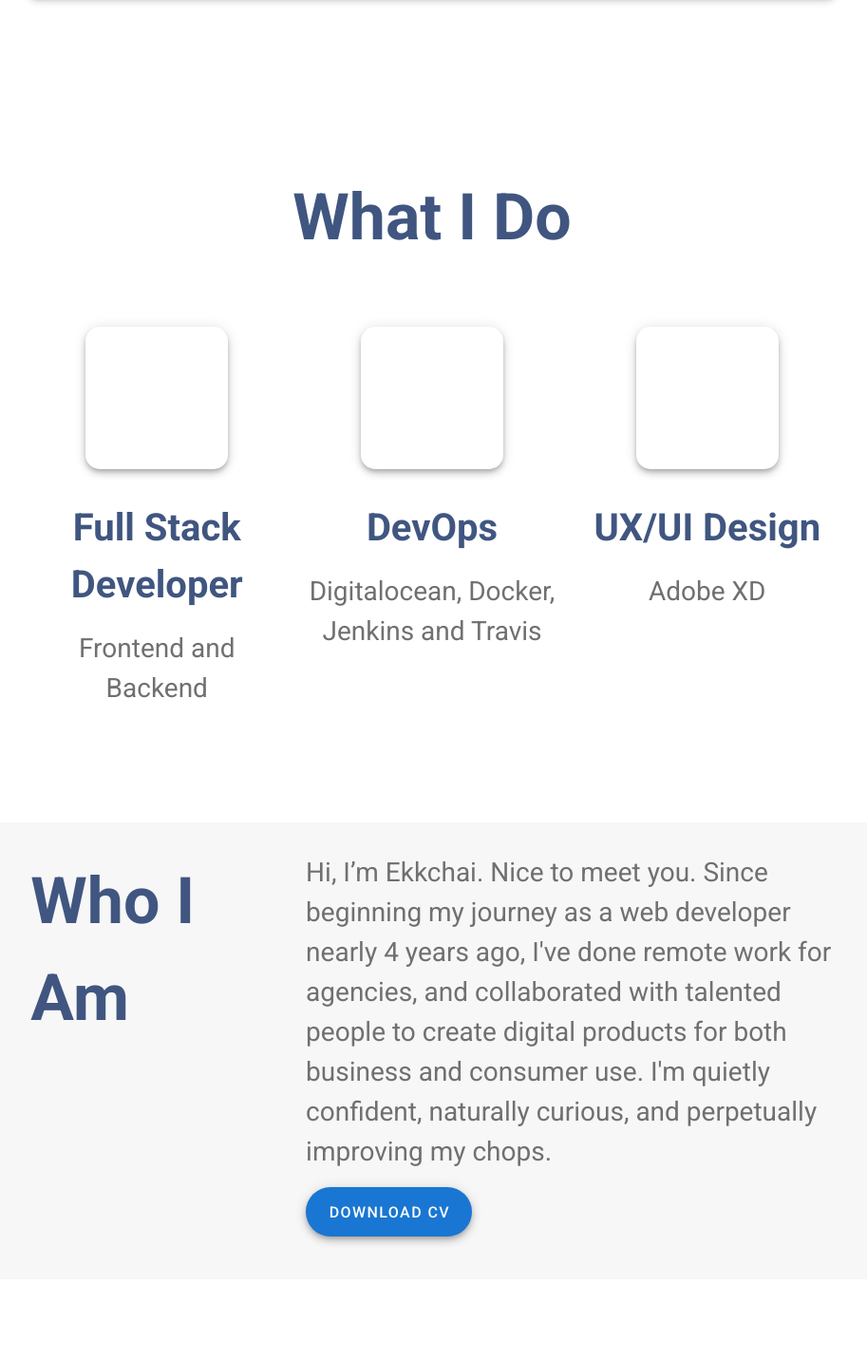
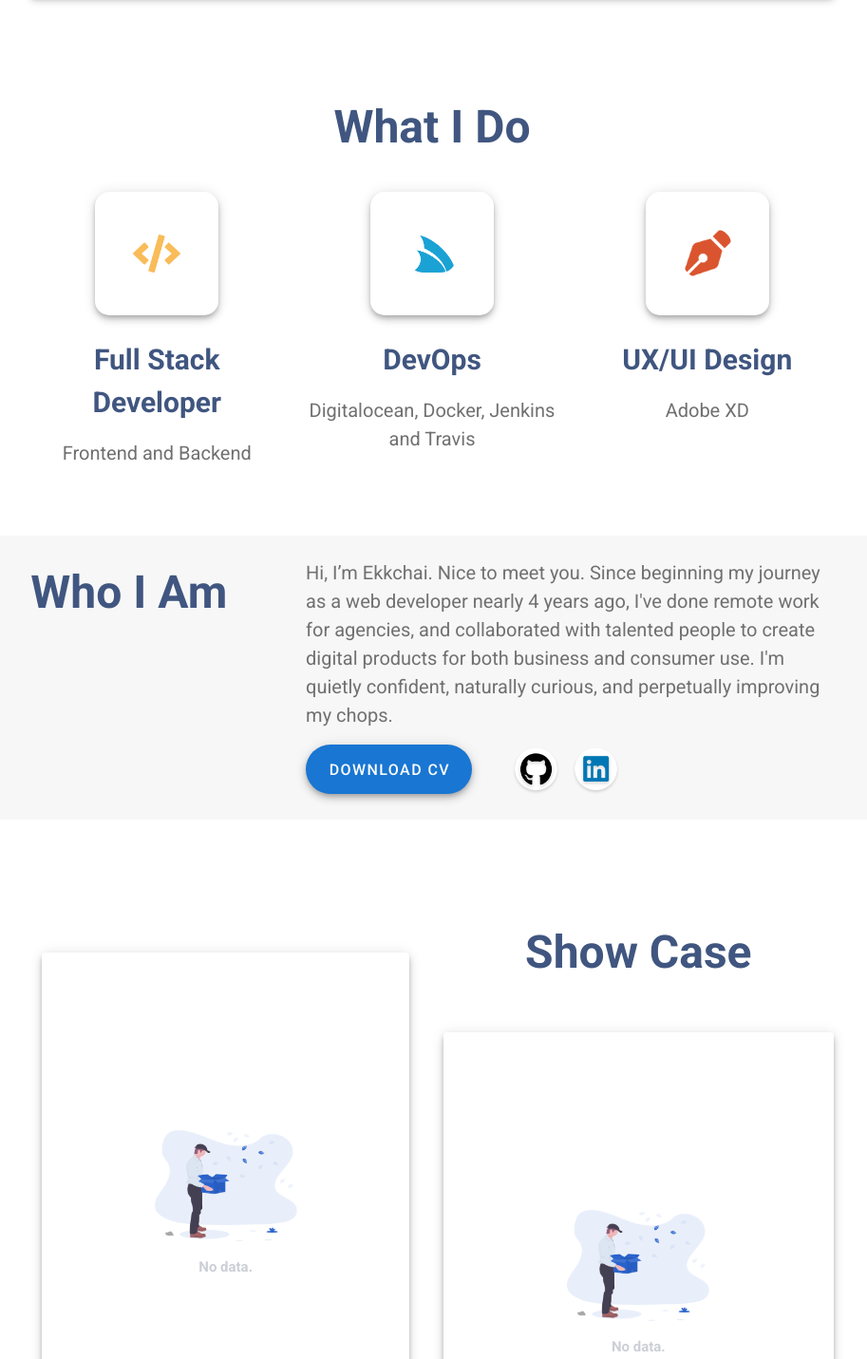
Before and after one commit to kiwsan/kiwsan, a Vue app: page / in a window 1280 px wide. Shown: the part 599-2030 px from the top of the page at 95% size, without its empty margins (185-1098 px from the left). Built offline with nearby package versions, Linux system fonts and the light colour scheme.

Commit message:
updated mediaquery

```diff
--- a/src/components/ContactMe.vue
+++ b/src/components/ContactMe.vue
@@ -1,19 +1,13 @@
 <template>
   <section class="contact-me">
     <v-row justify="center">
-      <v-col cols="5">
+      <v-col cols="12" lg="5" md="6">
         <div class="contact-area">
           <div class="contact-bullet-left">
-            <v-img
-              width="100"
-              :src="require('../assets/bullter-left.png')"
-            ></v-img>
+            <v-img width="100" :src="require('../assets/bullter-left.png')"></v-img>
           </div>
           <div class="contact-bullet-right">
-            <v-img
-              width="100"
-              :src="require('../assets/bullter-right.png')"
-            ></v-img>
+            <v-img width="100" :src="require('../assets/bullter-right.png')"></v-img>
           </div>
           <v-alert
             border="bottom"
@@ -42,34 +36,79 @@ export default {
 };
 </script>
 <style scoped>
+@media screen and (min-width: 960px) {
   .contact-me {
-  margin-top: 25rem;
+    margin-top: 16rem;
   }
   .contact-title {
     color: #707070;
+    font-size: 12px;
   }
   .contact-email {
     color: #405680;
-  font-size: 35px;
+    font-size: 20px;
   }
   .menu-item {
-  font-size: 20px;
+    font-size: 15px;
     color: #405680;
   }
   .contact-menu {
-  margin-top: 6rem;
+    margin-top: 4rem;
   }
   .contact-area {
     position: relative;
   }
   .contact-bullet-left {
     position: absolute;
+    left: -2rem;
+    top: -2rem;
+  }
+  .contact-bullet-right {
+    position: absolute;
+    right: -2rem;
+    bottom: -2rem;
+  }
+  .v-responsive.v-image {
+    width: 70px !important;
+  }
+}
+@media screen and (min-width: 1264px) {
+  .contact-me {
+    margin-top: 20rem;
+  }
+  .contact-email {
+    font-size: 28px;
+  }
+  .menu-item {
+    font-size: 20px;
+  }
+  .contact-menu {
+    margin-top: 5rem;
+  }
+  .contact-title {
+    font-size: 18px;
+  }
+}
+@media screen and (min-width: 1604px) {
+  .contact-me {
+    margin-top: 25rem;
+  }
+  .contact-email {
+    font-size: 35px;
+  }
+  .menu-item {
+    font-size: 20px;
+  }
+  .contact-menu {
+    margin-top: 6rem;
+  }
+  .contact-bullet-left {
     left: -3rem;
     top: -3rem;
   }
   .contact-bullet-right {
-  position: absolute;
     right: -3rem;
     bottom: -3rem;
   }
+}
 </style>
--- a/src/components/Footer.vue
+++ b/src/components/Footer.vue
@@ -1,8 +1,6 @@
 <template>
   <section class="footer">
-    <p class="footer-text">
-      &copy; kiwsan 2020. All rights reserved. (beta version 1.0.22)
-    </p>
+    <p class="footer-text">&copy; kiwsan 2020. All rights reserved. (beta version 1.0.22)</p>
   </section>
 </template>
 <script>
@@ -11,15 +9,30 @@ export default {
 };
 </script>
 <style scoped>
+@media screen and (min-width: 960px) {
   .footer {
     margin-top: 5rem;
     width: 100%;
     height: 25px;
     background-color: #2a66d4;
     text-align: center;
+    padding: 1.2rem 0 2.5rem 0;
+  }
+  .footer-text {
+    color: white;
+    font-size: 15px;
+  }
+}
+@media screen and (min-width: 1264px) {
+}
+@media screen and (min-width: 1604px) {
+  .footer {
+    margin-top: 5rem;
+    height: 25px;
     padding: 2rem 0 3rem 0;
   }
   .footer-text {
-  color: white;
+    font-size: 18px;
+  }
 }
 </style>
--- a/src/components/Framework.vue
+++ b/src/components/Framework.vue
@@ -2,21 +2,9 @@
   <section class="framework">
     <p class="framework-title">THANKS</p>
     <div class="d-flex float-left">
-      <v-img
-        class="mr-2"
-        :src="require('../assets/dribbble-logo.png')"
-        width="50"
-      ></v-img>
-      <v-img
-        class="mr-2"
-        :src="require('../assets/shutterstock-logo.png')"
-        width="50"
-      ></v-img>
-      <v-img
-        class="mr-2"
-        :src="require('../assets/adobe-xd-logo.png')"
-        width="50"
-      ></v-img>
+      <v-img class="mr-2" :src="require('../assets/dribbble-logo.png')" width="50"></v-img>
+      <v-img class="mr-2" :src="require('../assets/shutterstock-logo.png')" width="50"></v-img>
+      <v-img class="mr-2" :src="require('../assets/adobe-xd-logo.png')" width="50"></v-img>
     </div>
   </section>
 </template>
@@ -26,6 +14,7 @@ export default {
 };
 </script>
 <style scoped>
+@media screen and (min-width: 960px) {
   .framework {
     margin-top: 5rem;
     padding-left: 2rem;
@@ -33,5 +22,24 @@ export default {
   .framework-title {
     color: #405680;
     font-weight: bold;
+    font-size: 15px;
+  }
+  .v-responsive.v-image.mr-2 {
+    width: 35px !important;
+  }
+}
+@media screen and (min-width: 1264px) {
+  .framework-title {
+    font-size: 20px;
+  }
+  .v-responsive.v-image.mr-2 {
+    width: 45px !important;
+  }
+}
+@media screen and (min-width: 1604px) {
+  .framework {
+    margin-top: 5rem;
+    padding-left: 2rem;
+  }
 }
 </style>
--- a/src/components/ShowCase.vue
+++ b/src/components/ShowCase.vue
@@ -7,11 +7,7 @@
             <v-col cols="12">
               <v-card class="card-item" elevation="5">
                 <div class="card-content">
-                  <v-img
-                    class="card-image"
-                    :src="require('../assets/no-data.png')"
-                    width="250"
-                  ></v-img>
+                  <v-img class="card-image" :src="require('../assets/no-data.png')" width="250"></v-img>
                   <p>No data.</p>
                 </div>
               </v-card>
@@ -19,24 +15,13 @@
             <v-col cols="12">
               <v-card class="card-item" elevation="5">
                 <div class="card-content">
-                  <v-img
-                    class="card-image"
-                    :src="require('../assets/no-data.png')"
-                    width="250"
-                  ></v-img>
+                  <v-img class="card-image" :src="require('../assets/no-data.png')" width="250"></v-img>
                   <p>No data.</p>
                 </div>
               </v-card>
             </v-col>
             <v-col cols="12" class="text-right">
-              <v-btn
-                class="mr-10"
-                elevation="5"
-                rounded
-                color="primary"
-                x-large
-                dark
-              >
+              <v-btn class="mr-10" elevation="5" rounded color="primary" x-large dark>
                 <span class="ml-8 mr-8">View All</span>
               </v-btn>
             </v-col>
@@ -49,11 +34,7 @@
               <v-col cols="12">
                 <v-card class="card-item" elevation="5">
                   <div class="card-content">
-                    <v-img
-                      class="card-image"
-                      :src="require('../assets/no-data.png')"
-                      width="250"
-                    ></v-img>
+                    <v-img class="card-image" :src="require('../assets/no-data.png')" width="250"></v-img>
                     <p>No data.</p>
                   </div>
                 </v-card>
@@ -61,11 +42,7 @@
               <v-col cols="12">
                 <v-card class="card-item" elevation="5">
                   <div class="card-content">
-                    <v-img
-                      class="card-image"
-                      :src="require('../assets/no-data.png')"
-                      width="250"
-                    ></v-img>
+                    <v-img class="card-image" :src="require('../assets/no-data.png')" width="250"></v-img>
                     <p>No data.</p>
                   </div>
                 </v-card>
@@ -83,17 +60,18 @@ export default {
 };
 </script>
 <style scoped>
+@media screen and (min-width: 960px) {
   .show-case {
-  margin-top: 6.5rem;
+    margin-top: 2.5rem;
   }
   .section-title {
     color: #405680;
-  font-size: 68px;
+    font-size: 35px;
   }
   .card-item {
     display: grid;
     width: 100%;
-  height: 45rem;
+    height: 25rem;
     margin: 1.5rem 0 1.5rem 0;
   }
   .card-content {
@@ -102,8 +80,49 @@ export default {
   }
   .card-content p {
     padding: 1rem;
-  font-size: 22px;
+    font-size: 10px;
     font-weight: bold;
     color: #cccfd6;
   }
+  .v-responsive.v-image.card-image {
+    width: 100px !important;
+  }
+}
+@media screen and (min-width: 1264px) {
+  .show-case {
+    margin-top: 6.5rem;
+  }
+  .section-title {
+    font-size: 48px;
+  }
+  .card-item {
+    height: 35rem;
+    margin: 1.5rem 0 1.5rem 0;
+  }
+  .card-content p {
+    font-size: 15px;
+  }
+  .v-responsive.v-image.card-image {
+    width: 150px !important;
+  }
+}
+@media screen and (min-width: 1604px) {
+  .show-case {
+    margin-top: 6.5rem;
+  }
+  .section-title {
+    font-size: 68px;
+  }
+  .card-item {
+    height: 45rem;
+    margin: 1.5rem 0 1.5rem 0;
+  }
+  .card-content p {
+    padding: 1rem;
+    font-size: 18px;
+  }
+  .v-responsive.v-image.card-image {
+    width: 250px !important;
+  }
+}
 </style>
--- a/src/components/WebDeveloper.vue
+++ b/src/components/WebDeveloper.vue
@@ -121,7 +121,7 @@ export default {
 
 @media screen and (min-width: 960px) {
   .whoami-panel .whoami-title {
-    font-size: 5rem;
+    font-size: 4rem;
   }
   .whoami-panel {
     padding: 1.5rem 4rem 0 2rem;
@@ -134,7 +134,7 @@ export default {
     font-size: 12px;
   }
   .web-area {
-    top: -55px;
+    top: -47px;
   }
 }
 @media screen and (min-width: 1264px) {
@@ -157,7 +157,7 @@ export default {
 }
 @media screen and (min-width: 1604px) {
   .whoami-panel .whoami-title {
-    font-size: 9rem;
+    font-size: 8rem;
   }
   .whoami-panel {
     padding: 3.5rem 4rem 0 4rem;
@@ -166,4 +166,9 @@ export default {
     height: 90%;
   }
 }
+@media screen and (min-width: 1704px) {
+  .whoami-panel .whoami-title {
+    font-size: 9rem;
+  }
+}
 </style>
--- a/src/components/WhatIDo.vue
+++ b/src/components/WhatIDo.vue
@@ -4,7 +4,7 @@
       <v-col cols="8">
         <h1 class="text-center section-title">What I Do</h1>
         <v-row justify="center">
-          <v-col cols="4" class="text-center">
+          <v-col cols="12" md="4" sm="12" class="text-center">
             <v-card class="whatido-card" elevation="5">
               <v-img
                 class="whatido-image"
@@ -16,27 +16,17 @@
             <p class="whatido-title">Full Stack Developer</p>
             <p class="whatido-subtitle">Frontend and Backend</p>
           </v-col>
-          <v-col cols="4" class="text-center">
+          <v-col cols="12" md="4" sm="12" class="text-center">
             <v-card class="whatido-card" elevation="5">
-              <v-img
-                class="whatido-image"
-                :src="require('../assets/devops.png')"
-                width="80"
-              ></v-img>
+              <v-img class="whatido-image" :src="require('../assets/devops.png')" width="80"></v-img>
             </v-card>
 
             <p class="whatido-title">DevOps</p>
-            <p class="whatido-subtitle">
-              Digitalocean, Docker, Jenkins and Travis
-            </p>
+            <p class="whatido-subtitle">Digitalocean, Docker, Jenkins and Travis</p>
           </v-col>
-          <v-col cols="4" class="text-center">
+          <v-col cols="12" md="4" sm="12" class="text-center">
             <v-card class="whatido-card" elevation="5">
-              <v-img
-                class="whatido-image"
-                :src="require('../assets/uxui-design.png')"
-                width="65"
-              ></v-img>
+              <v-img class="whatido-image" :src="require('../assets/uxui-design.png')" width="65"></v-img>
             </v-card>
 
             <p class="whatido-title">UX/UI Design</p>
@@ -55,30 +45,74 @@ export default {
 </script>
 
 <style scoped>
+.whatido-image {
+  margin: auto;
+}
+
+@media screen and (min-width: 960px) {
   .section-title {
-  margin-top: 12rem;
-  margin-bottom: 4rem;
+    margin-top: 6rem;
+    margin-bottom: 1.5rem;
     color: #405680;
-  font-size: 68px;
+    font-size: 35px;
+  }
+  .whatido-title {
+    margin-top: 1.5rem;
+    color: #405680;
+    font-size: 20px;
+    font-weight: bold;
+  }
+  .whatido-subtitle {
+    font-size: 15px;
+    color: #707070;
+  }
+  .v-responsive.v-image.whatido-image {
+    width: 40px !important;
   }
   .whatido-card {
     display: grid;
     margin: auto;
-  width: 150px;
-  height: 150px;
+    width: 100px;
+    height: 100px;
     border-radius: 15px !important;
+  }
+}
+@media screen and (min-width: 1264px) {
+  .whatido-card {
+    width: 130px;
+    height: 130px;
+  }
+  .v-responsive.v-image.whatido-image {
+    width: 50px !important;
+  }
+  .section-title {
+    margin-top: 7rem;
+    margin-bottom: 2rem;
+    font-size: 48px;
+  }
+  .whatido-title {
+    font-size: 30px;
+  }
+  .whatido-subtitle {
+    font-size: 20px;
+  }
+}
+@media screen and (min-width: 1604px) {
+  .section-title {
+    margin-top: 12rem;
+    margin-bottom: 4rem;
+    font-size: 68px;
   }
   .whatido-title {
     margin-top: 2rem;
-  color: #405680;
     font-size: 40px;
-  font-weight: bold;
-}
-.whatido-image {
-  margin: auto;
   }
   .whatido-subtitle {
     font-size: 28px;
-  color: #707070;
+  }
+  .whatido-card {
+    width: 150px;
+    height: 150px;
+  }
 }
 </style>
--- a/src/components/WhoIAm.vue
+++ b/src/components/WhoIAm.vue
@@ -16,18 +16,10 @@
             </p>
 
             <div class="d-flex justify-start">
-              <v-btn
-                elevation="5"
-                class="mr-10"
-                rounded
-                color="primary"
-                x-large
-                dark
-                >Download CV</v-btn
-              >
+              <v-btn elevation="5" class="mr-10" rounded color="primary" x-large dark>Download CV</v-btn>
               <a class="mr-2">
                 <v-img
-                  class="whatido-image"
+                  class="who-i-am-image"
                   :src="require('../assets/github-logo.png')"
                   width="65"
                   elevation="5"
@@ -35,7 +27,7 @@
               </a>
               <a class="mr-2">
                 <v-img
-                  class="whatido-image"
+                  class="who-i-am-image"
                   :src="require('../assets/linkedin-brand-logo.png')"
                   width="65"
                   elevation="5"
@@ -56,17 +48,55 @@ export default {
 </script>
 
 <style scoped>
+@media screen and (min-width: 960px) {
   .who-i-am {
-  margin-top: 6.5rem;
+    margin-top: 2.5rem;
     background-color: #f7f7f7;
-  padding: 2rem 0 2rem 0;
+    padding: 1rem 0 1rem 0;
   }
   .section-title {
     color: #405680;
+    font-size: 35px;
+  }
+  .text-description {
+    font-size: 15px;
+    color: #707070;
+  }
+  .v-responsive.v-image.who-i-am-image {
+    height: 45px !important;
+    width: 45px !important;
+  }
+}
+@media screen and (min-width: 1264px) {
+  .who-i-am {
+    margin-top: 3.5rem;
+    padding: 1.5rem 0 1.5rem 0;
+  }
+  .section-title {
+    font-size: 48px;
+  }
+  .text-description {
+    font-size: 20px;
+  }
+  .v-responsive.v-image.who-i-am-image {
+    height: 55px !important;
+    width: 55px !important;
+  }
+}
+@media screen and (min-width: 1604px) {
+  .who-i-am {
+    margin-top: 6.5rem;
+    padding: 3.5rem 0 3.5rem 0;
+  }
+  .section-title {
     font-size: 68px;
   }
   .text-description {
     font-size: 28px;
-  color: #707070;
+  }
+  .v-responsive.v-image.who-i-am-image {
+    height: 65px !important;
+    width: 65px !important;
+  }
 }
 </style>
--- a/src/components/WhyHireMe.vue
+++ b/src/components/WhyHireMe.vue
@@ -5,8 +5,8 @@
         <h1 class="section-title text-center">Why Hire Me?</h1>
 
         <v-row>
-          <v-col cols="6">
-            <v-img :src="require('../assets/why-me.png')"></v-img>
+          <v-col cols="6" class="whyme">
+            <v-img :src="require('../assets/why-me.png')" width="100%"></v-img>
           </v-col>
           <v-col cols="6">
             <v-row>
@@ -20,15 +20,9 @@
                 >
                   <h1 class="corporate-title">Software Developer</h1>
                   <h1 class="corporate-title">At ADI (Thailand) Co., Ltd.</h1>
-                  <p class="corporate-subtitle float-left">
-                    Jul 2018 - Present
-                  </p>
+                  <p class="corporate-subtitle float-left">Jul 2018 - Present</p>
                   <div class="d-flex float-right">
-                    <v-img
-                      class="card-image"
-                      :src="require('../assets/aig-logo.png')"
-                      width="40"
-                    ></v-img>
+                    <v-img class="card-image" :src="require('../assets/aig-logo.png')" width="40"></v-img>
                   </div>
                 </v-alert>
               </v-col>
@@ -42,9 +36,7 @@
                 >
                   <h1 class="corporate-title">.NET Web Developer</h1>
                   <h1 class="corporate-title">At Ayodia Co., Ltd.</h1>
-                  <p class="corporate-subtitle float-left">
-                    Mar 2017 - Feb 2018
-                  </p>
+                  <p class="corporate-subtitle float-left">Mar 2017 - Feb 2018</p>
                   <div class="d-flex float-right">
                     <v-img
                       class="card-image"
@@ -69,20 +61,10 @@
                 >
                   <h1 class="corporate-title">Junior .NET Developer</h1>
                   <h1 class="corporate-title">At PNL Co., Ltd.</h1>
-                  <p class="corporate-subtitle float-left">
-                    Nov 2015 - Feb 2017
-                  </p>
+                  <p class="corporate-subtitle float-left">Nov 2015 - Feb 2017</p>
                   <div class="d-flex float-right">
-                    <v-img
-                      class="card-image"
-                      :src="require('../assets/bvl-logo.png')"
-                      width="40"
-                    ></v-img>
-                    <v-img
-                      class="card-image"
-                      :src="require('../assets/pnl-logo.png')"
-                      width="40"
-                    ></v-img>
+                    <v-img class="card-image" :src="require('../assets/bvl-logo.png')" width="40"></v-img>
+                    <v-img class="card-image" :src="require('../assets/pnl-logo.png')" width="40"></v-img>
                   </div>
                 </v-alert>
               </v-col>
@@ -99,11 +81,54 @@ export default {
 };
 </script>
 <style scoped>
+@media screen and (min-width: 960px) {
+  .why-hire-me {
+    margin-top: 2.5rem;
+  }
+  .section-title {
+    color: #405680;
+    font-size: 35px;
+    margin-bottom: 1rem;
+  }
+  .corporate-item {
+    padding-left: 2rem;
+  }
+  .corporate-title {
+    color: #405680;
+    font-size: 18px;
+  }
+  .corporate-subtitle {
+    color: #707070;
+    font-size: 10px;
+    font-weight: bold;
+  }
+  .whyme {
+    display: grid;
+  }
+}
+@media screen and (min-width: 1264px) {
+  .why-hire-me {
+    margin-top: 4rem;
+  }
+  .section-title {
+    font-size: 35px;
+    margin-bottom: 3rem;
+  }
+  .corporate-item {
+    padding-left: 2rem;
+  }
+  .corporate-title {
+    font-size: 30px;
+  }
+  .corporate-subtitle {
+    font-size: 20px;
+  }
+}
+@media screen and (min-width: 1604px) {
   .why-hire-me {
     margin-top: 6.5rem;
   }
   .section-title {
-  color: #405680;
     font-size: 68px;
     margin-bottom: 4rem;
   }
@@ -111,12 +136,10 @@ export default {
     padding-left: 2rem;
   }
   .corporate-title {
-  color: #405680;
     font-size: 40px;
   }
   .corporate-subtitle {
-  color: #707070;
     font-size: 20px;
-  font-weight: bold;
+  }
 }
 </style>
```
Also changed, not shown: src/components/Certifications.vue (+106 -36 lines). Lines whose indentation alone changed are shown as unchanged.
